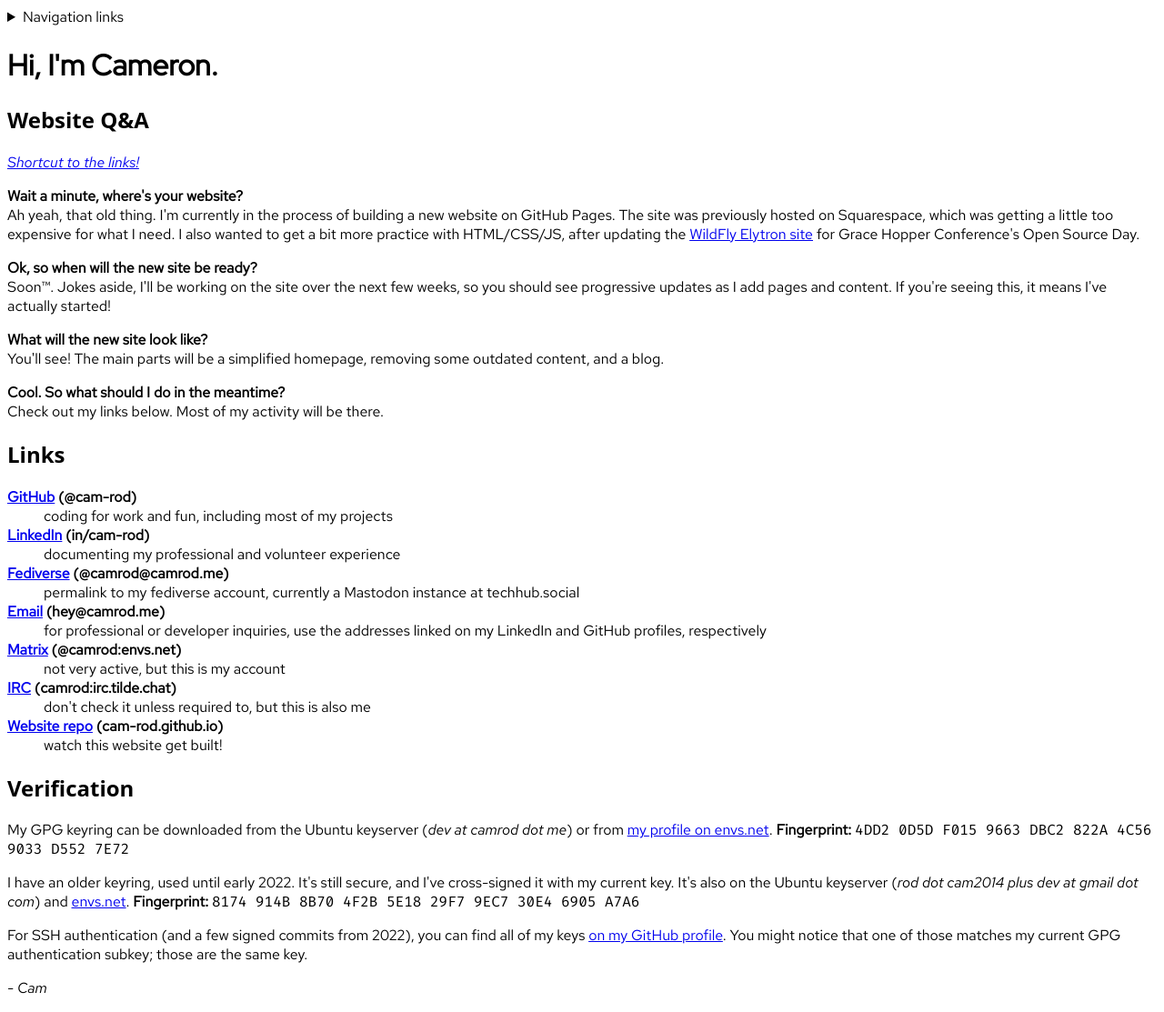
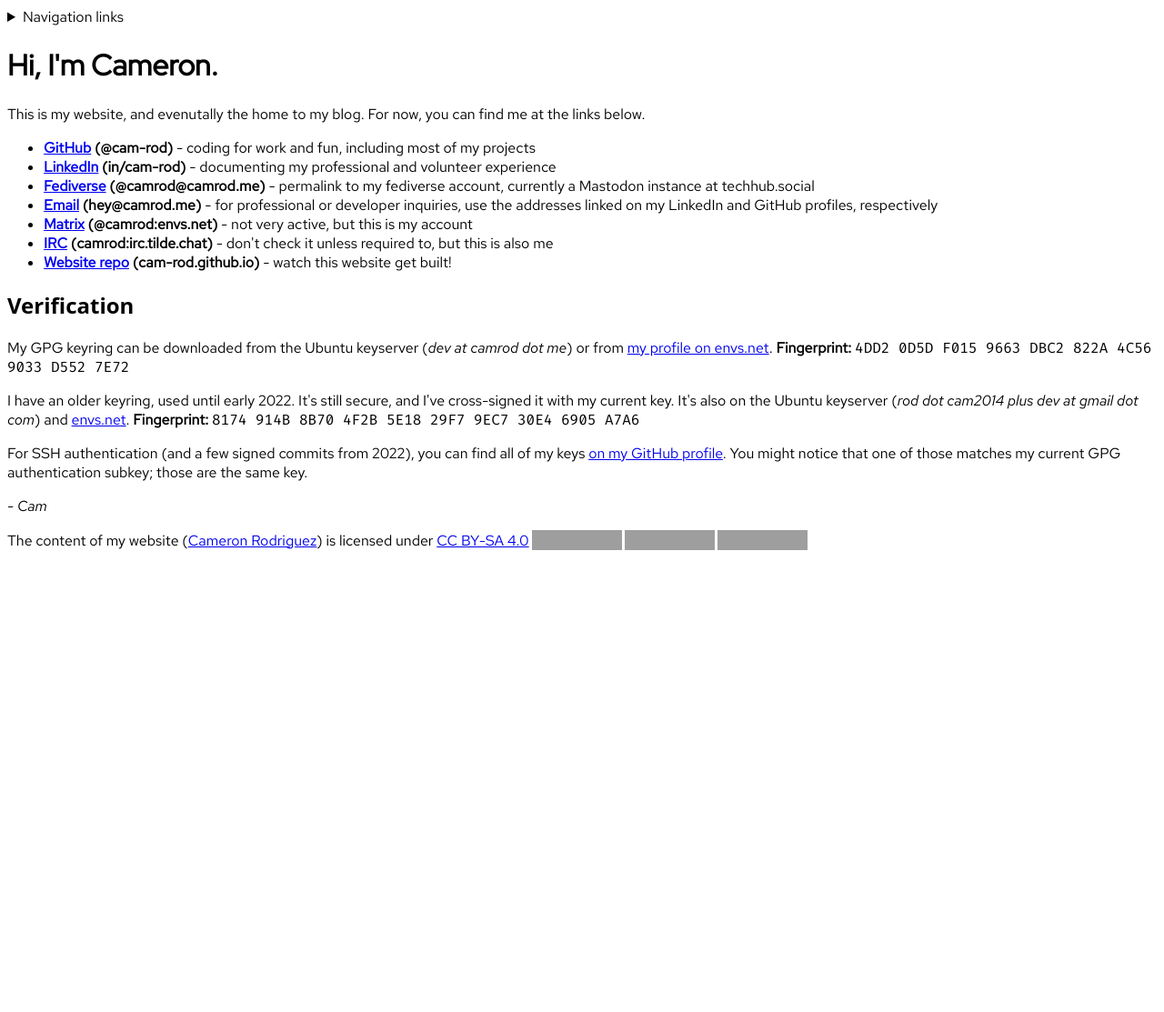
Before and after one commit to cam-rod/cam-rod.github.io, a Jekyll site: the page built from index.html, in a window 1280 px wide. Shown: the whole page at 91% size. Built offline with Jekyll 4.4.1, drawn with Linux system fonts in a browser that asks for light colours; some web fonts are replaced; after the commit the page ends 900 px from its top, so only the background shows below that; grey boxes are pictures that could not be loaded.

Commit message:
Update homepage, license under MIT + CC BY-SA 4.0

```diff
--- a/_layouts/default.html
+++ b/_layouts/default.html
@@ -56,5 +56,19 @@
       </nav>
     </header>
     {{ content }}
+    <footer>
+      <p>
+        The content of my website (<a rel="cc:attributionURL dct:creator" property="cc:attributionName"
+                        href="https://camrod.me">Cameron Rodriguez</a>) is licensed under
+        <a href="https://creativecommons.org/licenses/by-sa/4.0/" target="_blank"
+            rel="license noopener noreferrer" style="display:inline-block;">CC BY-SA 4.0<img
+          style="height:22px!important;margin-left:3px;vertical-align:text-bottom;" alt="Creative Commons CC icon"
+          src="https://mirrors.creativecommons.org/presskit/icons/cc.svg"><img
+          style="height:22px!important;margin-left:3px;vertical-align:text-bottom;" alt="Creative Commons BY icon"
+          src="https://mirrors.creativecommons.org/presskit/icons/by.svg"><img
+          style="height:22px!important;margin-left:3px;vertical-align:text-bottom;" alt="Creative Commons SA icon"
+          src="https://mirrors.creativecommons.org/presskit/icons/sa.svg"></a>
+      </p>
+    </footer>
   </body>
 </html>
--- a/assets/css/styles.scss
+++ b/assets/css/styles.scss
@@ -11,3 +11,4 @@ body {
 h1 { font-family: 'Red Hat Display', 'Cantarell', sans-serif; }
 h2, h3, h4, h5, h6 { font-family: 'Cantarell', 'Noto Sans', sans-serif; }
 code, pre { font-family: 'Fira Code', 'Cascadia Code', 'Consolas', monospace; }
+strong, b { font-weight: 600 }
--- a/index.html
+++ b/index.html
@@ -9,55 +9,33 @@ html_heads:
     <h1>Hi, I'm Cameron.</h1>
   </header>
 
-  <section>
-    <h2>Website Q&A</h2>
-    <p><i><a href="#links">Shortcut to the links!</a></i></p>
+  <p>This is my website, and evenutally the home to my blog. For now, you can find me at the links below.</p>
 
-    <p>
-      <strong>Wait a minute, where's your website?</strong><br>
-      Ah yeah, that old thing. I'm currently in the process of building a new website on GitHub Pages. The site was previously hosted on Squarespace, which was getting a little too expensive for what I need. I also wanted to get a bit more practice with HTML/CSS/JS, after updating the <a href="https://wildfly-security.github.io/wildfly-elytron/">WildFly Elytron site</a> for Grace Hopper Conference's Open Source Day.
-    </p>
-    <p>
-      <strong>Ok, so when will the new site be ready?</strong><br>
-      Soon™. Jokes aside, I'll be working on the site over the next few weeks, so you should see progressive updates as I add pages and content. If you're seeing this, it means I've actually started!
-    </p>
-    <p>
-      <strong>What will the new site look like?</strong><br>
-      You'll see! The main parts will be a simplified homepage, removing some outdated content, and a blog.
-    </p>
-    <p>
-      <strong>Cool. So what should I do in the meantime?</strong><br>
-      Check out my links below. Most of my activity will be there.
-    </p>
-  </section>
-
-  <section>
-    <h2 id="links">Links</h2>
-      <dl>
-        <dt><strong><a href="https://github.com/cam-rod">GitHub</a> (@cam-rod)</strong></dt>
-          <dd>coding for work and fun, including most of my projects</dd>
-        <dt><strong><a href="https://linkedin.com/in/cam-rod">LinkedIn</a> (in/cam-rod)</strong></dt>
-          <dd>documenting my professional and volunteer experience</dd>
-        <dt><strong><a href="https://camrod.me/fediverse">Fediverse</a> (@camrod@camrod.me)</strong></dt>
-          <dd>permalink to my fediverse account, currently a Mastodon instance at techhub.social</dd>
-        <dt><strong><a href="mailto:hey@camrod.me">Email</a> (hey@camrod.me)</strong></dt>
-          <dd>for professional or developer inquiries, use the addresses linked on my LinkedIn and GitHub profiles, respectively</dd>
-        <dt><strong><a href="https://matrix.to/#/@camrod:envs.net">Matrix</a> (@camrod:envs.net)</strong></dt>
-          <dd>not very active, but this is my account</dd>
-        <dt><strong><a href="ircs://irc.tilde.chat:6697/camrod,isuser">IRC</a> (camrod:irc.tilde.chat)</strong></dt>
-          <dd>don't check it unless required to, but this is also me</dd>
-        <dt><strong><a href="https://github.com/cam-rod/cam-rod.github.io">Website repo</a> (cam-rod.github.io)</strong></dt>
-          <dd>watch this website get built!</dd>
-      </dl>
-  </section>
+  <ul>
+    <li><strong><a href="https://github.com/cam-rod">GitHub</a> (@cam-rod)</strong> - coding for work and fun, including most of my projects</li>
+    <li><strong><a href="https://linkedin.com/in/cam-rod">LinkedIn</a> (in/cam-rod)</strong> - documenting my professional and volunteer experience</li>
+    <li><strong><a href="https://camrod.me/fediverse">Fediverse</a> (@camrod@camrod.me)</strong> - permalink to my fediverse account, currently a Mastodon instance at techhub.social</li>
+    <li><strong><a href="mailto:hey@camrod.me">Email</a> (hey@camrod.me)</strong> - for professional or developer inquiries, use the addresses linked on my LinkedIn and GitHub profiles,
+      respectively</li>
+    <li><strong><a href="https://matrix.to/#/@camrod:envs.net">Matrix</a> (@camrod:envs.net)</strong> - not very active, but this is my account</li>
+    <li><strong><a href="ircs://irc.tilde.chat:6697/camrod,isuser">IRC</a> (camrod:irc.tilde.chat)</strong> - don't check it unless required to, but this is also me</li>
+    <li><strong><a href="https://github.com/cam-rod/cam-rod.github.io">Website repo</a> (cam-rod.github.io)</strong> - watch this website get built!</li>
+  </ul>
 
   <section>
     <h2 id="verification">Verification</h2>
-    <p>My GPG keyring can be downloaded from the Ubuntu keyserver (<em>dev at camrod dot me</em>) or from <a href="https://envs.net/~camrod/files/keys/4DD20D5DF0159663DBC2822A4C569033D5527E72.gpg.asc">my profile on envs.net</a>. <strong>Fingerprint:</strong> <code>4DD2 0D5D F015 9663 DBC2 822A 4C56 9033 D552 7E72</code></p>
+    <p>My GPG keyring can be downloaded from the Ubuntu keyserver (<em>dev at camrod dot me</em>) or from <a
+        href="https://envs.net/~camrod/files/keys/4DD20D5DF0159663DBC2822A4C569033D5527E72.gpg.asc">my profile on
+      envs.net</a>. <strong>Fingerprint:</strong> <code>4DD2 0D5D F015 9663 DBC2 822A 4C56 9033 D552 7E72</code></p>
 
-    <p>I have an older keyring, used until early 2022. It's still secure, and I've cross-signed it with my current key. It's also on the Ubuntu keyserver (<em>rod dot cam2014 plus dev at gmail dot com</em>) and <a href="https://envs.net/~camrod/files/keys/8174914B8B704F2B5E1829F79EC730E46905A7A6.gpg.asc">envs.net</a>. <strong>Fingerprint:</strong> <code>8174 914B 8B70 4F2B 5E18 29F7 9EC7 30E4 6905 A7A6</code></p>
+    <p>I have an older keyring, used until early 2022. It's still secure, and I've cross-signed it with my current key.
+      It's also on the Ubuntu keyserver (<em>rod dot cam2014 plus dev at gmail dot com</em>) and <a
+          href="https://envs.net/~camrod/files/keys/8174914B8B704F2B5E1829F79EC730E46905A7A6.gpg.asc">envs.net</a>.
+      <strong>Fingerprint:</strong> <code>8174 914B 8B70 4F2B 5E18 29F7 9EC7 30E4 6905 A7A6</code></p>
 
-    <p>For SSH authentication (and a few signed commits from 2022), you can find all of my keys <a href="https://github.com/cam-rod.keys" target="_blank">on my GitHub profile</a>. You might notice that one of those matches my current GPG authentication subkey; those are the same key.</p>
+    <p>For SSH authentication (and a few signed commits from 2022), you can find all of my keys <a
+        href="https://github.com/cam-rod.keys" target="_blank">on my GitHub profile</a>. You might notice that one of
+      those matches my current GPG authentication subkey; those are the same key.</p>
 
     <p><i id="signature">- Cam</i></p>
   </section>
```
Also changed, not shown: about.html (+4 -4 lines), README.md, 2 other files.
